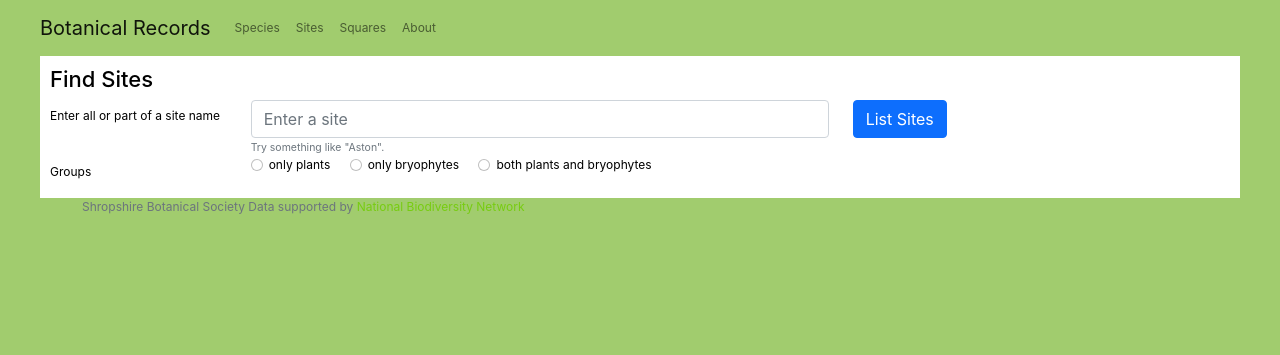
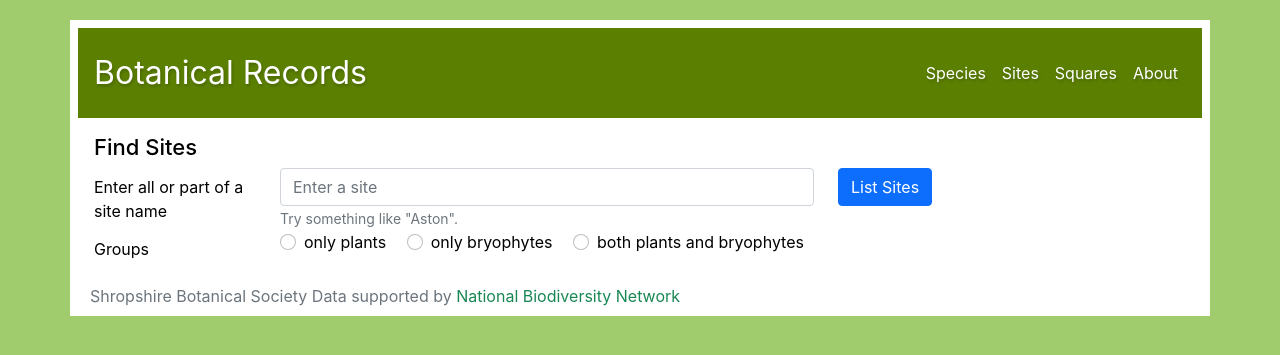
Before and after one commit to jdrever/ShropBotSoc, a CodeIgniter 4 app: template src/app/Views/sites_search.php in a window 1280 px wide. Shown: the top 355 px of the page. Run offline with PHP 8.4 and a stand-in for CodeIgniter, Linux system fonts and the light colour scheme; the template is opened without the code that fills it, so the values that code supplies are empty; some libraries are stand-ins or nearby versions.

Commit message:
Make layout look more like ShropBot site
- Upgraded to Bootstrap 5
- Fixed layout problems caused by upgrade
- Add green header as per ShopBot
- Make links more accessible (colour contrast)
- Make font size more accessible

```diff
--- a/src/app/Views/default.php
+++ b/src/app/Views/default.php
@@ -22,13 +22,14 @@
 </head>
 
 <body>
-	<nav class="navbar navbar-expand-sm navbar-light">
-		<a class="navbar-brand" href="/">Botanical Records</a>
+	<div class="container p-2">
+		<nav class="navbar navbar-expand-sm navbar-light p-3">
+			<a class="navbar-brand fs-2" href="/">Botanical Records</a>
 			<button class="navbar-toggler" type="button" data-toggle="collapse" data-target="#navbar-main" aria-controls="navbarSupportedContent" aria-expanded="false" aria-label="Toggle navigation">
 				<span class="navbar-toggler-icon"></span>
 			</button>
-		<div class="navbar-collapse collapse" id="navbar-main">
-			<ul class="nav navbar-nav mr-auto">
+			<div class="navbar-collapse collapse flex-grow-1 text-right text-white" id="navbar-main">
+				<ul class="nav navbar-nav ms-auto flex-nowrap">
 					<li class="nav-item">
 						<a class="nav-link" href="/species">Species</a>
 					</li>
@@ -39,7 +40,7 @@
 						<a class="nav-link" href="/squares">Squares</a>
 					</li>
 				</ul>
-			<ul class="nav navbar-nav ml-auto">
+				<ul class="nav navbar-nav me-0">
 					<li class="nav-item">
 						<a class="nav-link" href="/about">About</a>
 					</li>
@@ -55,7 +56,7 @@
 				</button>
 			</div>
 		<?php endif ?>
-	<div class="container-fluid content-inner">
+		<div class="container-fluid content-inner p-3">
 			<?= $this->renderSection('content') ?>
 		</div>
 		<footer class="footer-fluid">
@@ -67,6 +68,7 @@
 		</footer>
 		<!-- Bootstrap 5-beta2 bundle -->
 		<script src="https://cdn.jsdelivr.net/npm/bootstrap@5.0.0-beta2/dist/js/bootstrap.bundle.min.js" integrity="sha384-b5kHyXgcpbZJO/tY9Ul7kGkf1S0CWuKcCD38l8YkeH8z8QjE0GmW1gYU5S9FOnJ0" crossorigin="anonymous"></script>
+	</div>
 </body>
 
 </html>
--- a/src/public/css/enhancements.css
+++ b/src/public/css/enhancements.css
@@ -1,3 +1,17 @@
 #mapid {
 	height: 300px;
 }
+
+div.container {
+	background-color: #fff;
+}
+
+.navbar {
+	background-color: #5b7f01;
+}
+
+.navbar-light .navbar-brand,
+.navbar-light .navbar-nav .nav-link {
+	color: #fff;
+	text-shadow: 1px 2px 3px rgba(0, 0, 0, 0.2);
+}
--- a/src/public/css/from-blogger.css
+++ b/src/public/css/from-blogger.css
@@ -13,10 +13,10 @@ URL:      www.blogger.com
 body {
 	font-family: -apple-system, BlinkMacSystemFont, "Segoe UI", Roboto,
 		Oxygen-Sans, Ubuntu, Cantarell, "Helvetica Neue", sans-serif;
-	font-size: 12px;
+	font-size: 16px;
 	color: #000000;
 	background: #a1cc6e none no-repeat scroll center center;
-	padding: 0 40px 40px 40px;
+	padding: 20px 40px 40px 40px;
 }
 html body .region-inner {
 	min-width: 0;
@@ -28,11 +28,11 @@ h2 {
 }
 a:link {
 	text-decoration: none;
-	color: #77cc11;
+	color: #198754;
 }
 a:visited {
 	text-decoration: none;
-	color: #888888;
+	color: #CC9A06;
 }
 a:hover {
 	text-decoration: underline;
```
Lines whose indentation alone changed are shown as unchanged.
